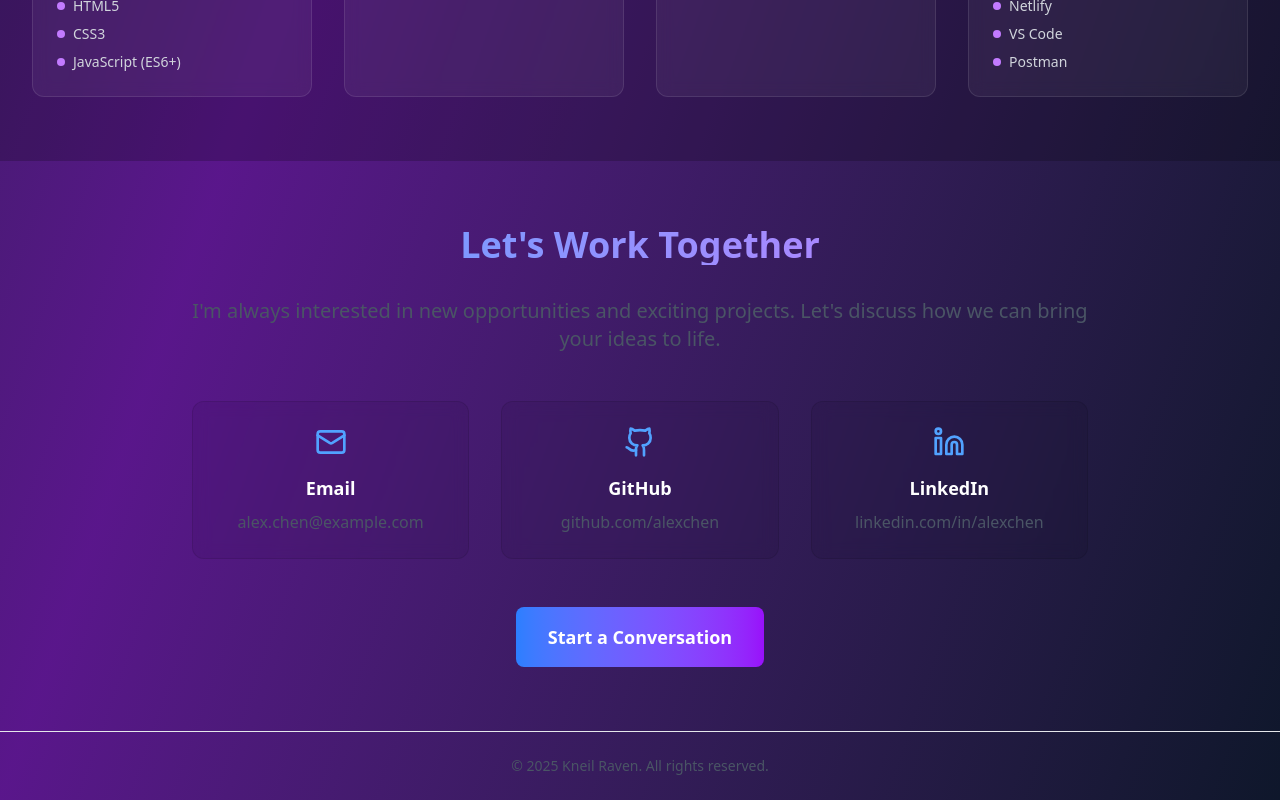
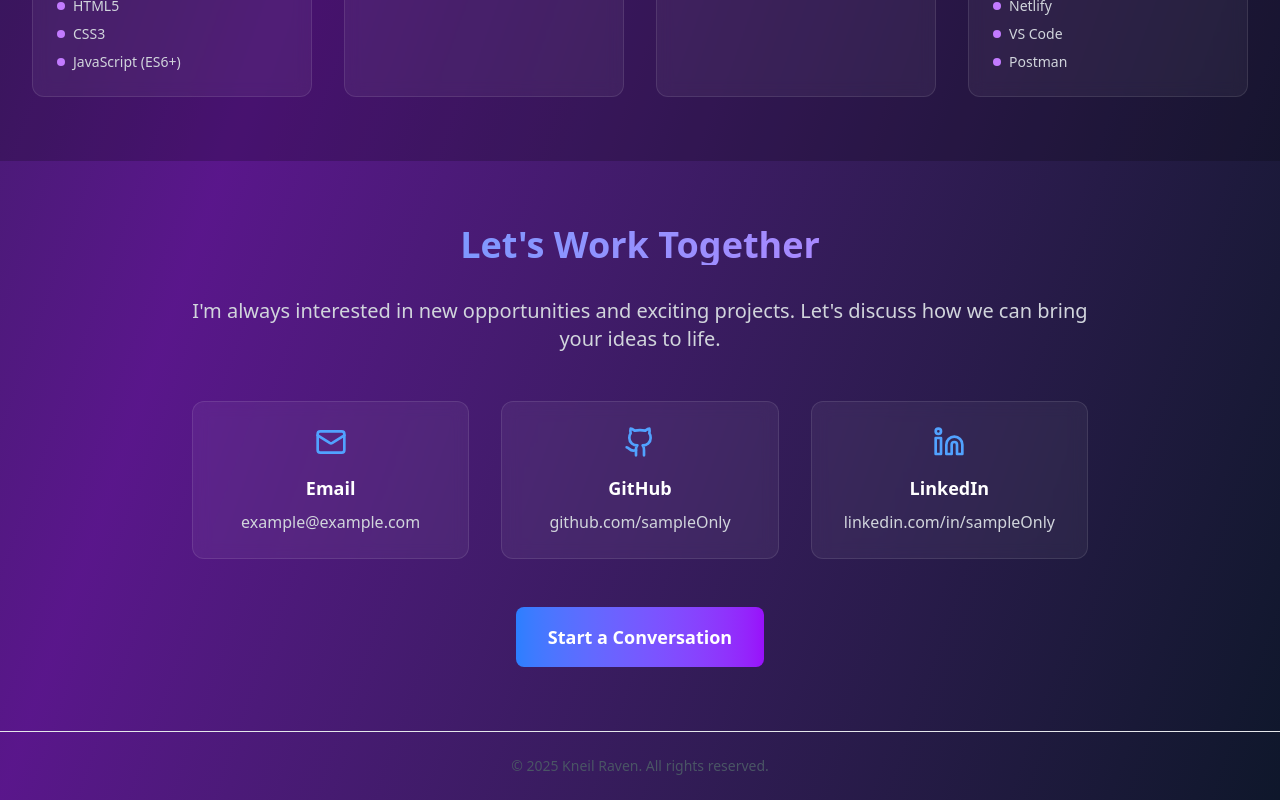
Before and after one commit to kneil-raven/kr-portfolio, a React (Vite) app: page / in a window 1280 px wide. Shown: the part 2834-3634 px from the top of the page. Built offline with nearby package versions, Linux system fonts and the light colour scheme.

Commit message:
fix  function not receive as a prop, fix UI of the Skills, Contacts component

```diff
--- /dev/null
+++ b/src/components/data/contactItems.jsx
@@ -0,0 +1,21 @@
+import { Mail, GithubIcon, LinkedinIcon } from 'lucide-react';
+
+const contactItems = [
+  {
+    icon: <Mail className="mx-auto mb-4 text-blue-400" size={32} />,
+    title: 'Email',
+    text: 'example@example.com',
+  },
+  {
+    icon: <GithubIcon className="mx-auto mb-4 text-blue-400" size={32} />,
+    title: 'GitHub',
+    text: 'github.com/sampleOnly',
+  },
+  {
+    icon: <LinkedinIcon className="mx-auto mb-4 text-blue-400" size={32} />,
+    title: 'LinkedIn',
+    text: 'linkedin.com/in/sampleOnly',
+  },
+];
+
+export default contactItems;
--- a/src/components/sections/Contact/Contact.jsx
+++ b/src/components/sections/Contact/Contact.jsx
@@ -1,25 +1,9 @@
-// File: src/components/sections/Contact/Contact.jsx
-import React from 'react';
-import { Mail, GithubIcon, LinkedinIcon } from 'lucide-react';
+import React from "react";
+import contactItems from "../../data/contactItems";
+import { useTheme } from "../../contexts/ThemeContext";
 
-const Contact = ({ isDarkMode }) => {
-  const contactItems = [
-    {
-      icon: <Mail className="mx-auto mb-4 text-blue-400" size={32} />,
-      title: 'Email',
-      text: 'alex.chen@example.com',
-    },
-    {
-      icon: <GithubIcon className="mx-auto mb-4 text-blue-400" size={32} />,
-      title: 'GitHub',
-      text: 'github.com/alexchen',
-    },
-    {
-      icon: <LinkedinIcon className="mx-auto mb-4 text-blue-400" size={32} />,
-      title: 'LinkedIn',
-      text: 'linkedin.com/in/alexchen',
-    },
-  ];
+const Contact = () => {
+  const { isDarkMode } = useTheme();
 
   return (
     <section id="contact" className="py-16 px-4 sm:px-6 lg:px-8">
@@ -30,7 +14,7 @@ const Contact = ({ isDarkMode }) => {
 
         <p
           className={`text-xl mb-12 transition-colors duration-300 ${
-            isDarkMode ? 'text-gray-300' : 'text-gray-600'
+            isDarkMode ? "text-gray-300" : "text-gray-600"
           }`}
         >
           I'm always interested in new opportunities and exciting projects.
@@ -43,15 +27,15 @@ const Contact = ({ isDarkMode }) => {
               key={index}
               className={`rounded-xl p-6 border backdrop-blur-sm transition-all duration-300 ${
                 isDarkMode
-                  ? 'bg-white/5 border-white/10'
-                  : 'bg-black/5 border-black/10'
+                  ? "bg-white/5 border-white/10"
+                  : "bg-black/5 border-black/10"
               }`}
             >
               {icon}
               <h3 className="text-lg font-semibold mb-2">{title}</h3>
               <p
                 className={`transition-colors duration-300 ${
-                  isDarkMode ? 'text-gray-300' : 'text-gray-600'
+                  isDarkMode ? "text-gray-300" : "text-gray-600"
                 }`}
               >
                 {text}
@@ -60,9 +44,14 @@ const Contact = ({ isDarkMode }) => {
           ))}
         </div>
 
-        <button className="px-8 py-4 bg-gradient-to-r from-blue-500 to-purple-600 text-white rounded-lg font-semibold text-lg transform transition-all duration-300 hover:from-blue-600 hover:to-purple-700 hover:scale-105">
+        {/* working functionality for the mailto link */}
+        <a href="mailto:example@example.com"
+            className="inline-block px-8 py-4 bg-gradient-to-r from-blue-500 to-purple-600 text-white rounded-lg font-semibold text-lg transform transition-all duration-300
+            hover:from-blue-600 hover:to-purple-700 hover:scale-105"
+        >
           Start a Conversation
-        </button>
+        </a>
+
       </div>
     </section>
   );
```
